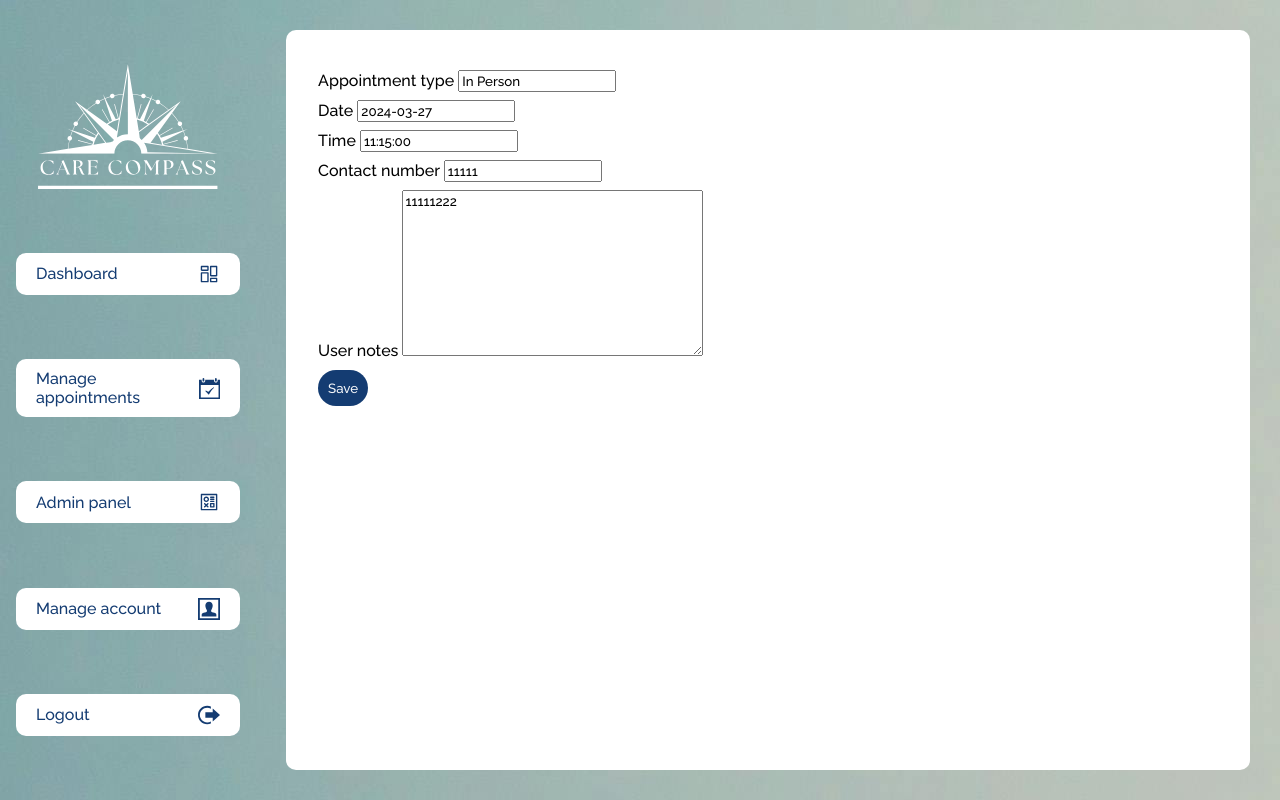
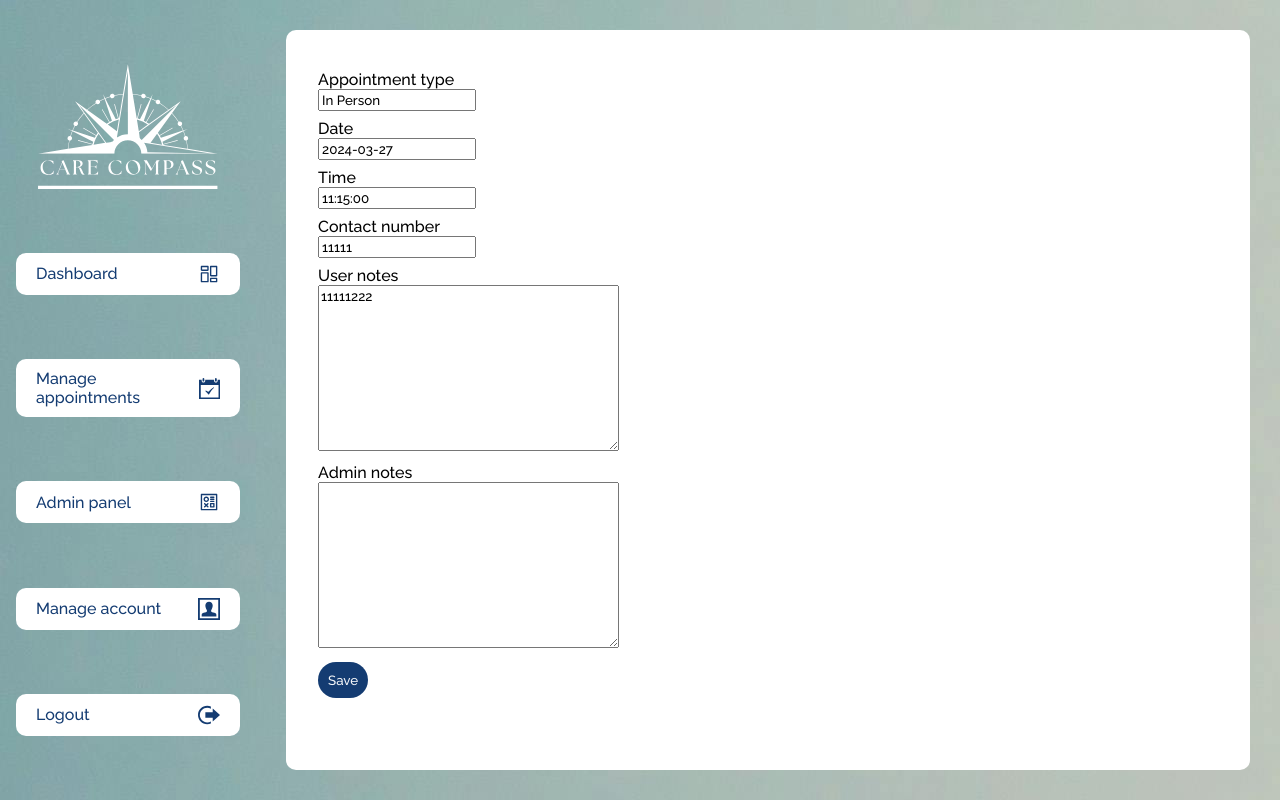
Before and after one commit to Isaac-hughes/care-compass, a Django app: page /appointments/edit/4/ in a window 1280 px wide. Run offline with Django 5.2, Linux system fonts and the light colour scheme; a user stored in the database is signed in; data comes from the database, SQL or seed files in the repository; both versions use the stored data as it was after the commit.

Commit message:
added admin notes control to appointment edit page

```diff
--- a/carecompass/appointments/forms.py
+++ b/carecompass/appointments/forms.py
@@ -5,3 +5,20 @@
     class Meta:
         model = Appointment
         fields = ['appointment_type', 'date', 'time', 'contact_number', 'user_notes']
+
+    def __init__(self, *args, **kwargs):
+        self.user = kwargs.pop('user', None)
+        super(AppointmentForm, self).__init__(*args, **kwargs)
+
+        if self.user and self.user.is_administrator():
+            self.fields['admin_notes'] = forms.CharField(widget=forms.Textarea, required=False)
+        if self.instance and self.instance.pk:
+            self.fields['admin_notes'].initial = self.instance.admin_notes
+
+    def save(self, commit=True):
+        instance = super().save(commit=False)
+        if 'admin_notes' in self.cleaned_data:
+            instance.admin_notes = self.cleaned_data['admin_notes']
+        if commit:
+            instance.save()
+        return instance
--- a/carecompass/appointments/views.py
+++ b/carecompass/appointments/views.py
@@ -66,18 +66,18 @@
 
 @login_required
 def edit_appointment(request, appointment_id):
-    if not request.user.is_admin:
-        appointment = get_object_or_404(Appointment, id=appointment_id, user=request.user)
-    else:
-        appointment = get_object_or_404(Appointment, id=appointment_id)
+    appointment = get_object_or_404(Appointment, id=appointment_id)
+
+    if not request.user.is_administrator() and appointment.user != request.user:
+        return redirect('accounts:dashboard')
 
     if request.method == 'POST':
-        form = AppointmentForm(request.POST, instance=appointment)
+        form = AppointmentForm(request.POST, instance=appointment, user=request.user)
         if form.is_valid():
             form.save()
             return redirect(VIEW_APPOINTMENTS)
     else:
-        form = AppointmentForm(instance=appointment)
+        form = AppointmentForm(instance=appointment, user=request.user)
 
     return render(request, 'appointments/edit_appointment.html', {'form': form})
 
--- a/carecompass/templates/appointments/admin_view_appointments.html
+++ b/carecompass/templates/appointments/admin_view_appointments.html
@@ -8,6 +8,7 @@
     <th>Appointment time</th>
     <th>Contact number</th>
     <th>Notes</th>
+    <th>Admin Notes</th>
     <th>Actions</th>
   </tr>
   {% for appointment in appointments %}
@@ -18,6 +19,7 @@
     <td>{{ appointment.time }}</td>
     <td>{{ appointment.contact_number }}</td>
     <td>{{ appointment.user_notes }}</td>
+    <td>{{ appointment.admin_notes }}</td>
     <td class="col">
       <a href="{% url 'appointments:edit_appointment' appointment.id %}" class="edit-btn">Edit</a>
       <a class="delete-btn" data-appointment-id="{{ appointment.id }}">Delete</a>
--- a/carecompass/templates/appointments/edit_appointment.html
+++ b/carecompass/templates/appointments/edit_appointment.html
@@ -6,12 +6,15 @@
     {% for field in form %}
     <div class="form-group">
         <label>{{ field.label }}</label>
-        {{ field }}
+        <div class="input-field">
+            {{ field }}
+        </div>
         {% if field.errors %}
             {% for error in field.errors %}
                 <div class="error-message">{{ error }}</div>
             {% endfor %}
         {% endif %}
+
     </div>
     {% endfor %}
     <button type="submit" class="btn btn-primary">Save</button>
```
Also changed, not shown: carecompass/db.sqlite3.
